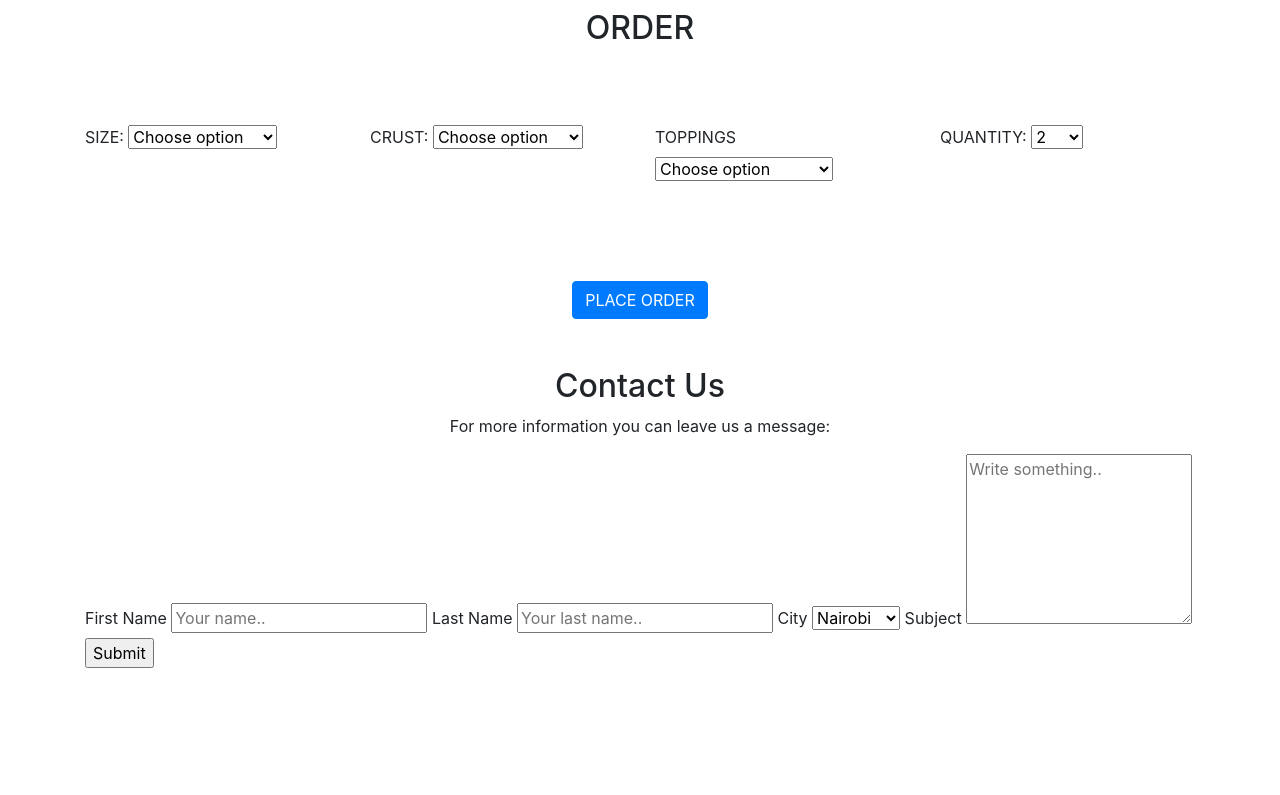
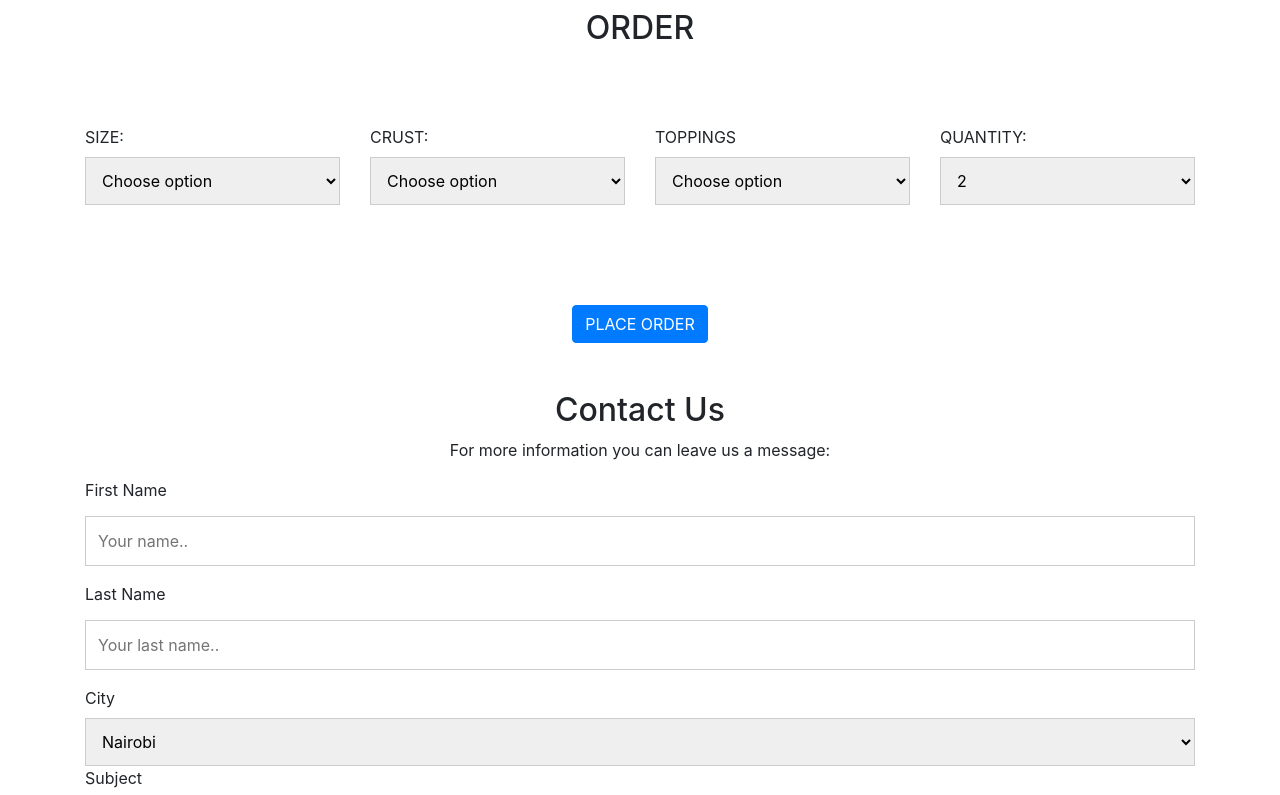
Before and after one commit to mwiha/pizzaApp, a plain HTML site: page index.html in a window 1280 px wide. Shown: the part 1900-2695 px from the top of the page. Before the commit the page ends 2568 px from the top, so only its background shows below. Drawn offline with nearby package versions, Linux system fonts and the light colour scheme.

Commit message:
added styles on contact

```diff
--- a/css/styles.css
+++ b/css/styles.css
@@ -37,8 +37,17 @@ ul li a:hover{
 #order #top{
 margin-bottom: 4%;
 }
-#about {
-    height:50vh;
-    font-size:2em;
-    background-color: aqua;
-}
+input[type=text], select, textarea {
+    width: 100%;
+    padding: 12px;
+    border: 1px solid #ccc;
+    margin-top: 6px;
+    margin-bottom: 16px;
+  }
+  input[type=submit] {
+    background-color: #4CAF50;
+    color: white;
+    padding: 12px 20px;
+    border: none;
+    cursor: pointer;
+  }
```
